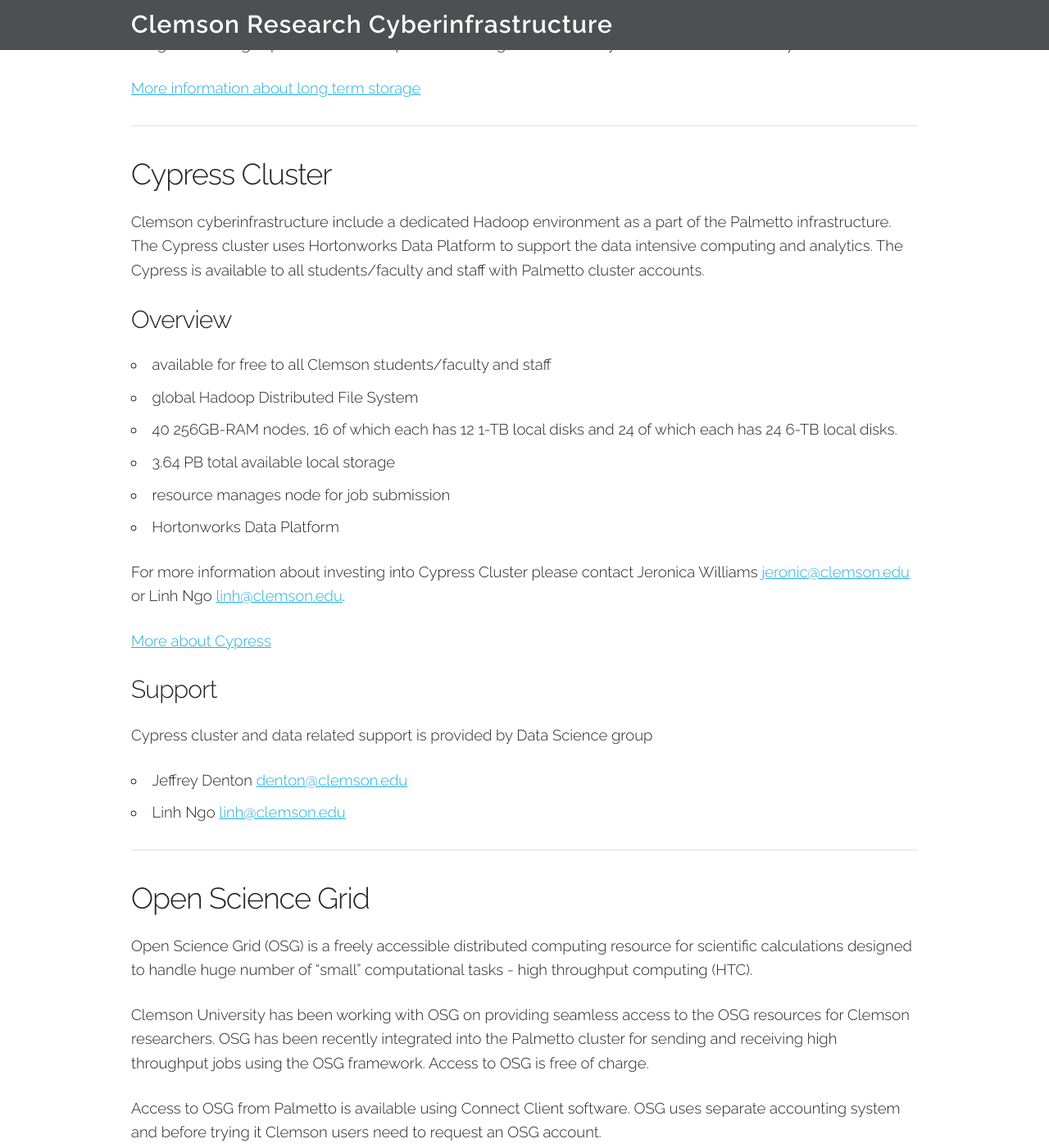
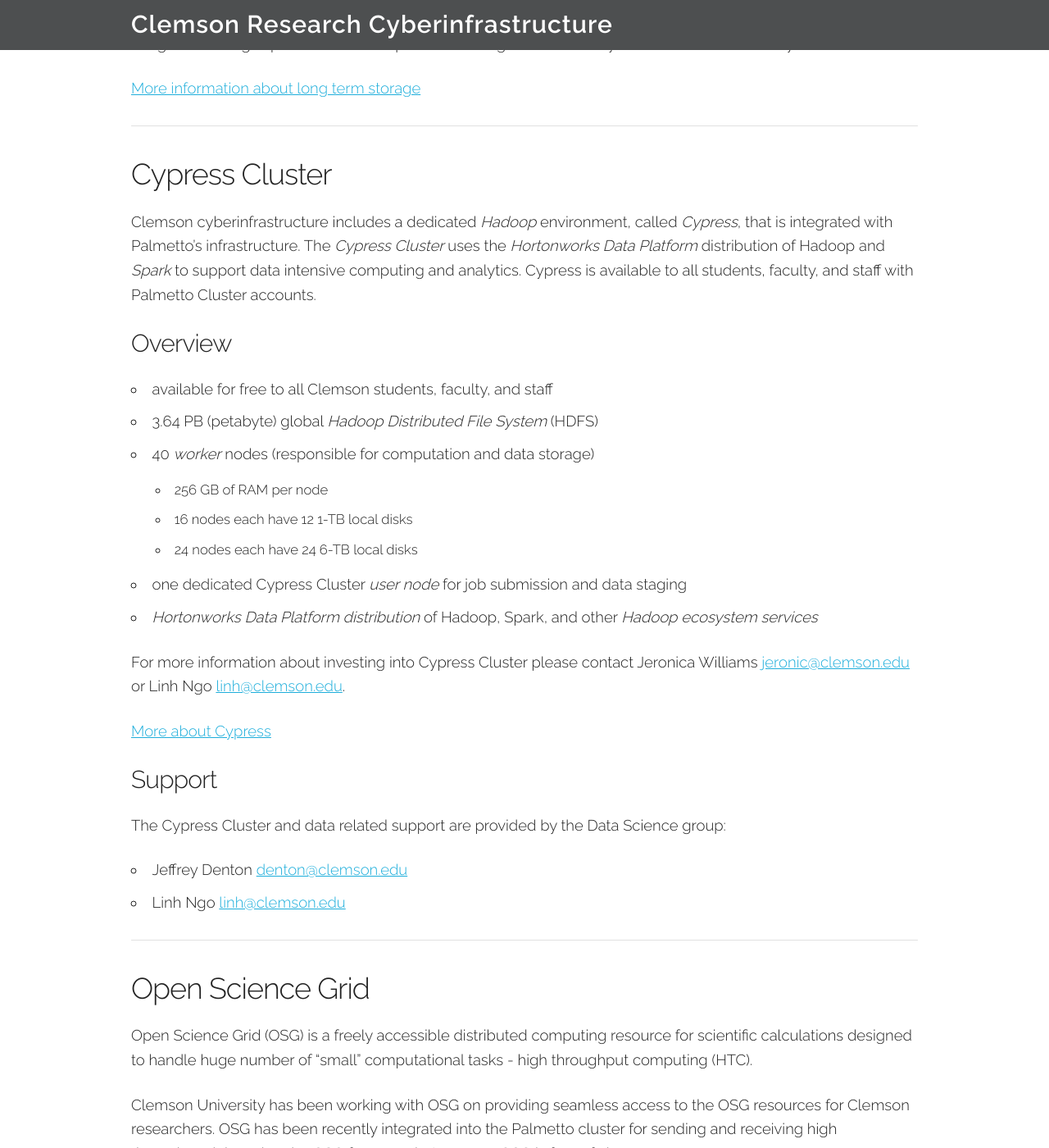
Before and after one commit to clemsonciti/citi-webpage, a Jekyll site: the page built from cyberinfrastructure.md, in a window 1280 px wide and 1400 px high, scrolled down 3412 px. Shown: the whole window at 82% size. Built offline with Jekyll 4.4.1, drawn with Linux system fonts in a browser that asks for light colours.

Commit message:
Tweaked Cypress information section of cyberinfrastructure.

```diff
--- a/cyberinfrastructure.md
+++ b/cyberinfrastructure.md
@@ -130,20 +130,20 @@ for disaster recovery.
 
 ### Cypress Cluster
 
-Clemson cyberinfrastructure include a dedicated Hadoop environment as a part
-of the Palmetto infrastructure. The Cypress cluster uses Hortonworks Data Platform
-to support the data intensive computing and analytics. The Cypress is available to
-all students/faculty and staff with Palmetto cluster accounts.
+Clemson cyberinfrastructure includes a dedicated *Hadoop* environment, called *Cypress*, that is integrated with Palmetto's infrastructure. The *Cypress Cluster* uses the *Hortonworks Data Platform*
+distribution of Hadoop and *Spark* to support data intensive computing and analytics. Cypress is available to
+all students, faculty, and staff with Palmetto Cluster accounts.
 
 #### Overview
 
-- available for free to all Clemson students/faculty and staff
-- global Hadoop Distributed File System
-- 40 256GB-RAM nodes, 16 of which each has 12 1-TB local disks and 24 of which
-each has 24 6-TB local disks.
-- 3.64 PB total available local storage
-- resource manages node for job submission
-- Hortonworks Data Platform
+- available for free to all Clemson students, faculty, and staff
+- 3.64 PB (petabyte) global *Hadoop Distributed File System* (HDFS)
+- 40 *worker* nodes (responsible for computation and data storage)
+  - 256 GB of RAM per node
+  - 16 nodes each have 12 1-TB local disks
+  - 24 nodes each have 24 6-TB local disks
+- one dedicated Cypress Cluster *user node* for job submission and data staging
+- *Hortonworks Data Platform distribution* of Hadoop, Spark, and other *Hadoop ecosystem services*
 
 For more information about investing into Cypress Cluster please
 contact Jeronica Williams <jeronic@clemson.edu> or Linh Ngo <linh@clemson.edu>.
@@ -152,7 +152,7 @@ contact Jeronica Williams <jeronic@clemson.edu> or Linh Ngo <linh@clemson.edu>.
 
 #### Support
 
-Cypress cluster and data related support is provided by Data Science group
+The Cypress Cluster and data related support are provided by the Data Science group:
 
 - Jeffrey Denton <denton@clemson.edu>
 - Linh Ngo <linh@clemson.edu>
```
